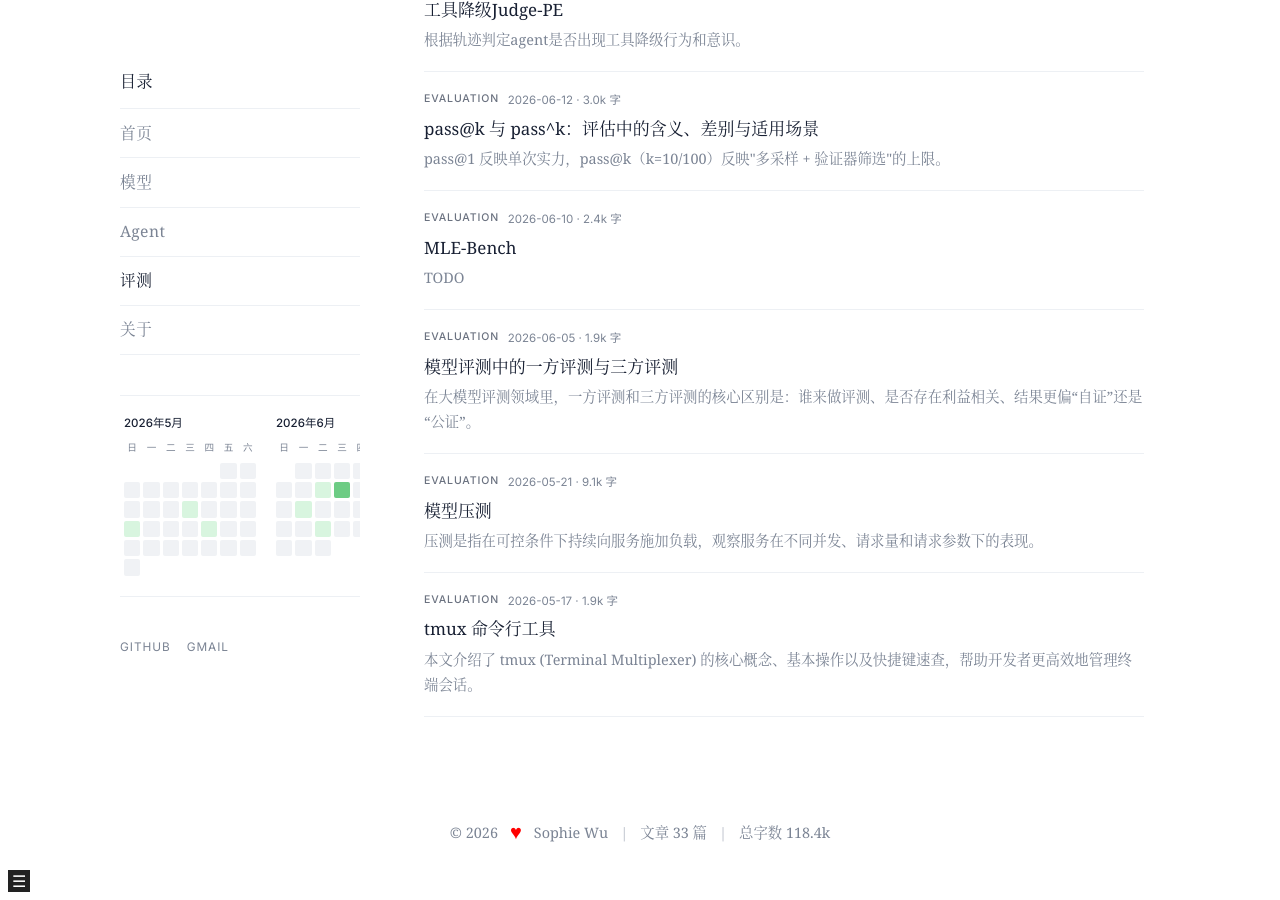
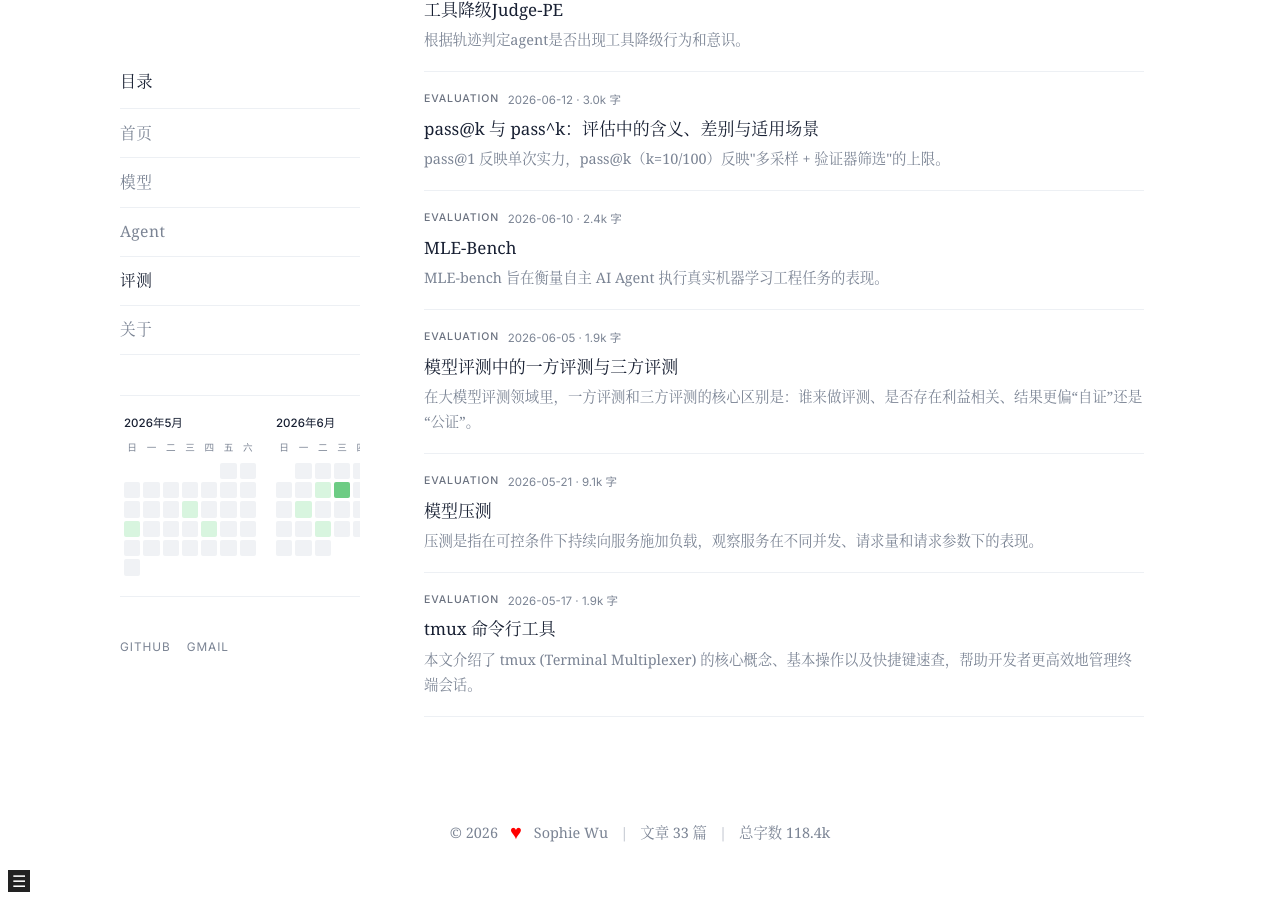
Before and after one commit to agent-2026-sophie/agent_sendiment, a Jekyll site: the page built from evals.md, in a window 1280 px wide and 900 px high, scrolled down 950 px. Built offline with Jekyll 4.4.1, drawn with Linux system fonts in a browser that asks for light colours.

Commit message:
update post: MLE-Bench

```diff
--- a/_evals_posts/2026/06/2026-06-10-mle-bench.md
+++ b/_evals_posts/2026/06/2026-06-10-mle-bench.md
@@ -3,7 +3,7 @@ title: MLE-Bench
 date: 2026-06-10
 author: Sophie
 tags: [agent, benchmark, long-horizon]
-excerpt: TODO
+excerpt: MLE-bench 旨在衡量自主 AI Agent 执行真实机器学习工程任务的表现。
 ---
 ## 1\. MLE-bench 是什么
 
```
